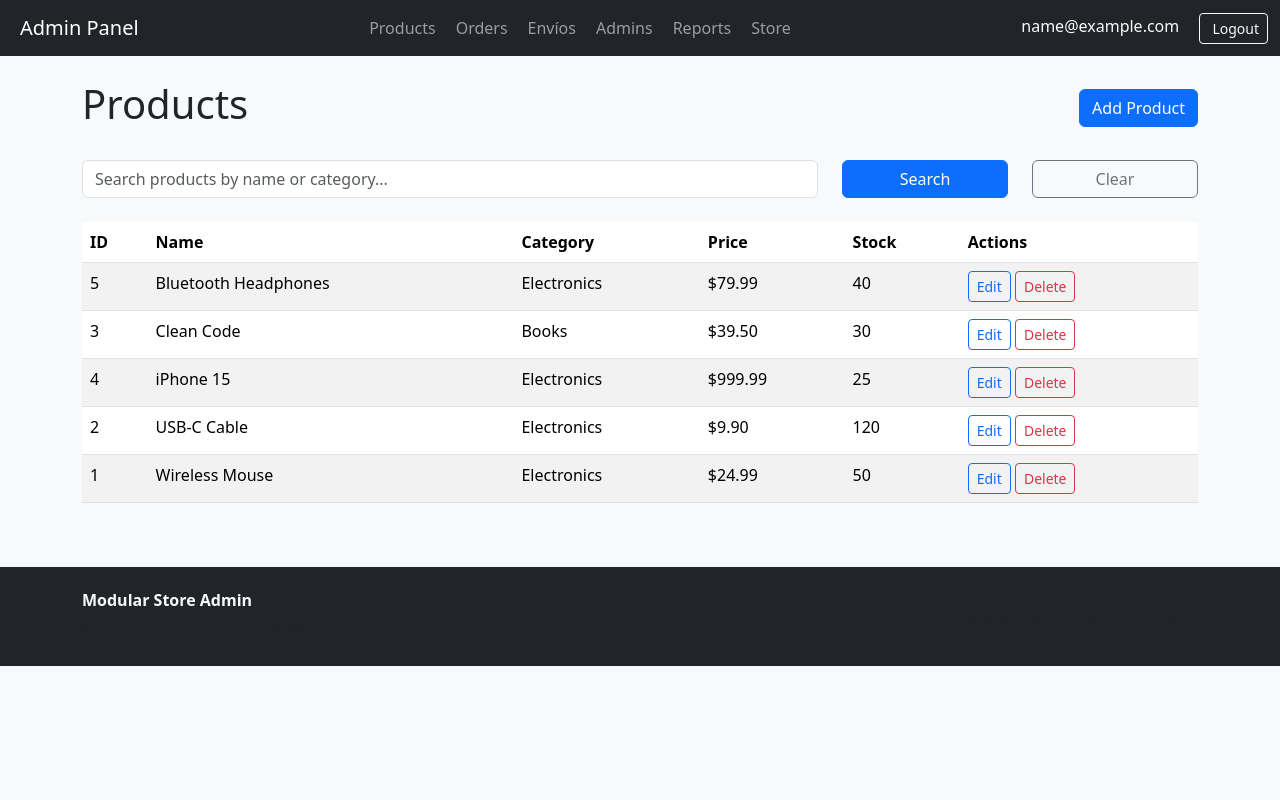
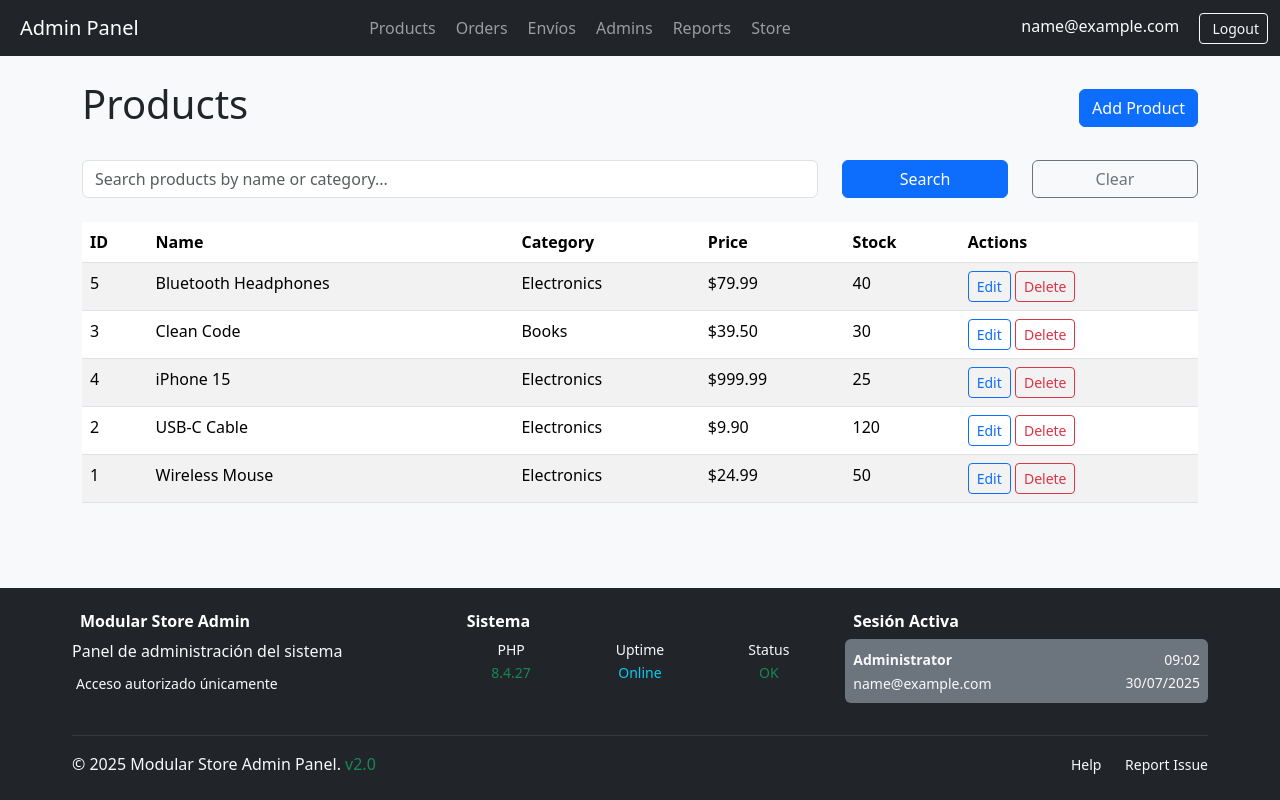
Before and after one commit to itteamlxs/modular_store, a PHP site: page /modular-store/modules/admin/controllers/products.php in a window 1280 px wide. Run offline with PHP 8.4, Linux system fonts and the light colour scheme; the visitor is signed in with stand-in values (Sample User, id 1); data comes from the database, SQL or seed files in the repository.

Commit message:
padding al footer

```diff
--- a/modules/admin/views/footer.php
+++ b/modules/admin/views/footer.php
@@ -1,17 +1,104 @@
-<footer class="bg-dark text-light py-4 mt-5">
-    <div class="container">
+<style>
+body {
+    min-height: 100vh;
+    display: flex;
+    flex-direction: column;
+}
+
+footer {
+    padding:60px;
+}
+
+main, .container, .container-fluid {
+    flex: 1;
+}
+</style>
+
+<footer class="bg-dark text-light py-4 mt-auto">
+    <div class="container-fluid">
+        <div class="row">
+            <div class="col-lg-4 mb-3">
+                <h6 class="fw-bold mb-2 text-white">
+                    <i class="fas fa-cogs me-2"></i>
+                    Modular Store Admin
+                </h6>
+                <p class="text-light mb-2">Panel de administración del sistema</p>
+                <small class="text-light">
+                    <i class="fas fa-shield-alt me-1"></i>
+                    Acceso autorizado únicamente
+                </small>
+            </div>
+
+            <div class="col-lg-4 mb-3">
+                <h6 class="fw-bold mb-2 text-white">
+                    <i class="fas fa-chart-bar me-2"></i>
+                    Sistema
+                </h6>
+                <div class="row text-center">
+                    <div class="col-4">
+                        <small class="text-light d-block">PHP</small>
+                        <small class="text-success"><?= phpversion() ?></small>
+                    </div>
+                    <div class="col-4">
+                        <small class="text-light d-block">Uptime</small>
+                        <small class="text-info">Online</small>
+                    </div>
+                    <div class="col-4">
+                        <small class="text-light d-block">Status</small>
+                        <small class="text-success">
+                            <i class="fas fa-circle" style="font-size: 0.5rem;"></i> OK
+                        </small>
+                    </div>
+                </div>
+            </div>
+
+            <div class="col-lg-4 mb-3">
+                <h6 class="fw-bold mb-2 text-white">
+                    <i class="fas fa-user-shield me-2"></i>
+                    Sesión Activa
+                </h6>
+                <div class="bg-secondary p-2 rounded">
+                    <div class="d-flex justify-content-between align-items-center">
+                        <div>
+                            <small class="text-light fw-bold">
+                                <?= $_SESSION['admin_name'] ?? 'Administrator' ?>
+                            </small>
+                            <br>
+                            <small class="text-light">
+                                <?= $_SESSION['admin_email'] ?? 'admin@store.com' ?>
+                            </small>
+                        </div>
+                        <div class="text-end">
+                            <small class="text-light d-block">
+                                <i class="fas fa-clock me-1"></i>
+                                <?= date('H:i') ?>
+                            </small>
+                            <small class="text-light">
+                                <?= date('d/m/Y') ?>
+                            </small>
+                        </div>
+                    </div>
+                </div>
+            </div>
+        </div>
+
+        <hr class="border-secondary my-3">
+
         <div class="row align-items-center">
-            <div class="col-md-6">
-                <h6 class="fw-bold mb-2">Modular Store Admin</h6>
-                <p class="text-muted mb-0">Panel de administración &copy; <?= date('Y') ?></p>
+            <div class="col-md-8">
+                <p class="text-light mb-0">
+                    &copy; <?= date('Y') ?> Modular Store Admin Panel.
+                    <span class="text-success">v2.0</span>
+                </p>
             </div>
-            <div class="col-md-6 text-md-end">
-                <small class="text-muted">
-                    <i class="fas fa-user me-1"></i>
-                    <?= $_SESSION['admin_name'] ?? 'Administrator' ?>
-                    <span class="mx-2">|</span>
-                    <i class="fas fa-clock me-1"></i>
-                    <?= date('d/m/Y H:i') ?>
+            <div class="col-md-4 text-md-end">
+                <small class="text-light">
+                    <a href="#" class="text-decoration-none text-light me-3">
+                        <i class="fas fa-question-circle me-1"></i>Help
+                    </a>
+                    <a href="#" class="text-decoration-none text-light">
+                        <i class="fas fa-bug me-1"></i>Report Issue
+                    </a>
                 </small>
             </div>
         </div>
```
